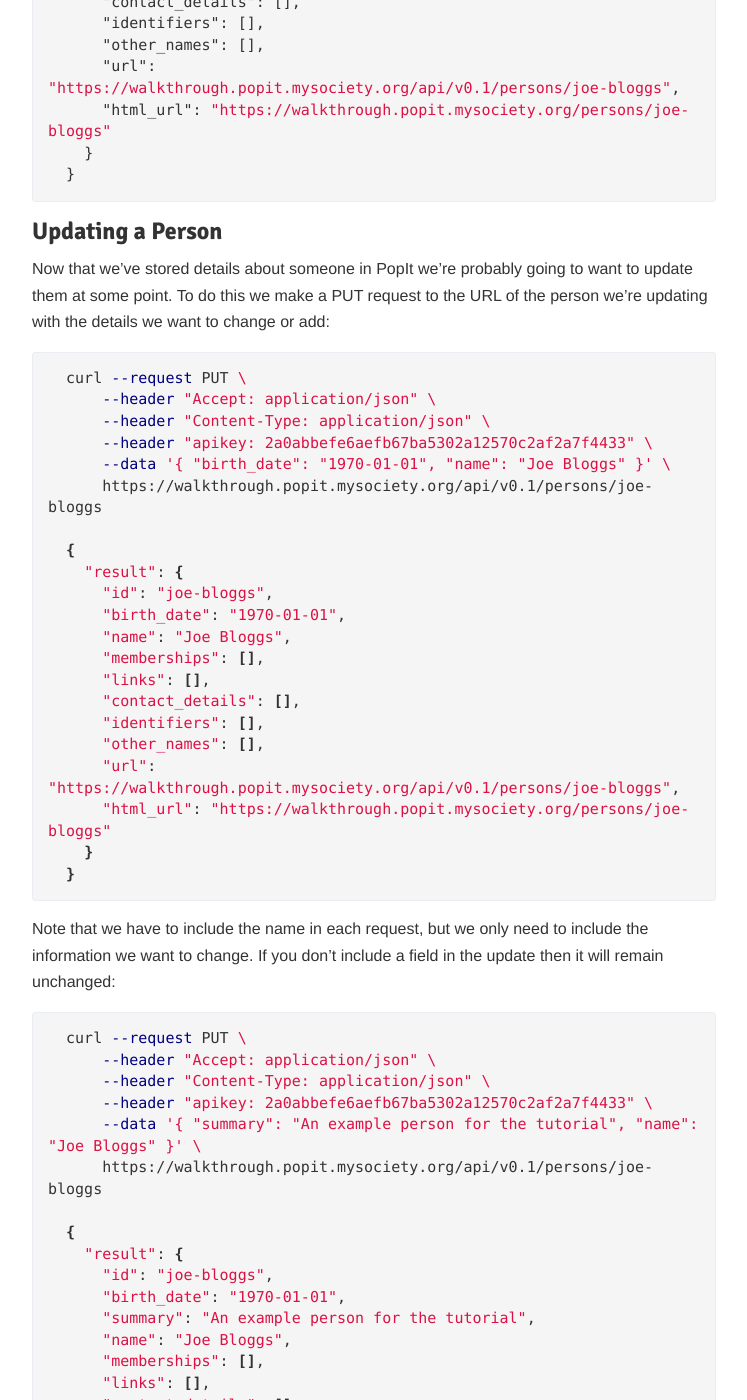
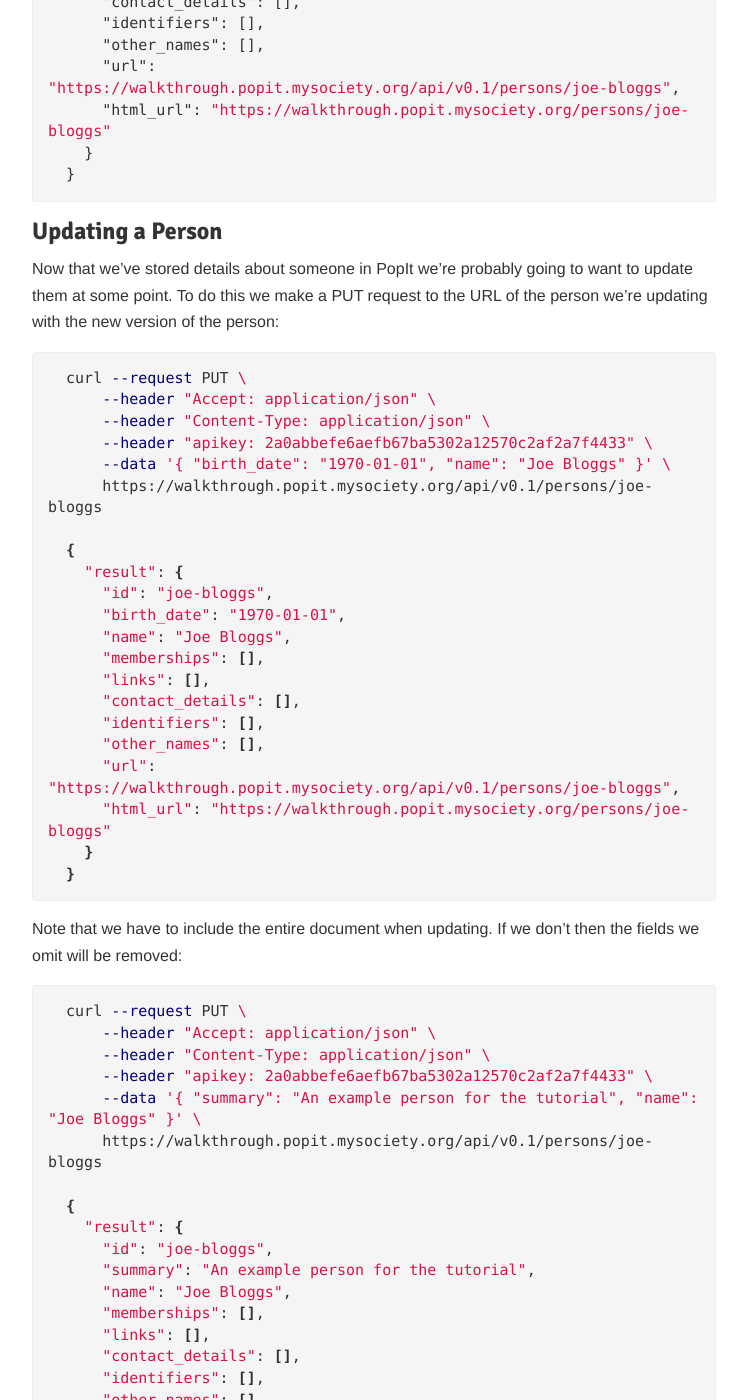
Before and after one commit to mysociety/popit.poplus.org, a Jekyll site: the page built from docs/api-tutorial.md, in a window 1280 px wide and 1400 px high, scrolled down 6360 px. Shown: the whole window, without its empty margins (266-1013 px from the left). Built offline with Jekyll 4.4.1, drawn with Linux system fonts in a browser that asks for light colours.

Commit message:
correct error about how PUT API works

```diff
--- a/docs/api-tutorial.md
+++ b/docs/api-tutorial.md
@@ -260,7 +260,7 @@
 
 ### Updating a Person ###
 
-Now that we've stored details about someone in PopIt we're probably going to want to update them at some point. To do this we make a PUT request to the URL of the person we're updating with the details we want to change or add:
+Now that we've stored details about someone in PopIt we're probably going to want to update them at some point. To do this we make a PUT request to the URL of the person we're updating with the new version of the person:
 
 {% highlight bash %}
   curl --request PUT \
@@ -286,7 +286,7 @@
   }
 {% endhighlight %}
 
-Note that we have to include the name in each request, but we only need to include the information we want to change. If you don't include a field in the update then it will remain unchanged:
+Note that we have to include the entire document when updating. If we don't then the fields we omit will be removed:
 
 {% highlight bash %}
   curl --request PUT \
@@ -299,7 +299,6 @@
   {
     "result": {
       "id": "joe-bloggs",
-      "birth_date": "1970-01-01",
       "summary": "An example person for the tutorial",
       "name": "Joe Bloggs",
       "memberships": [],
```
